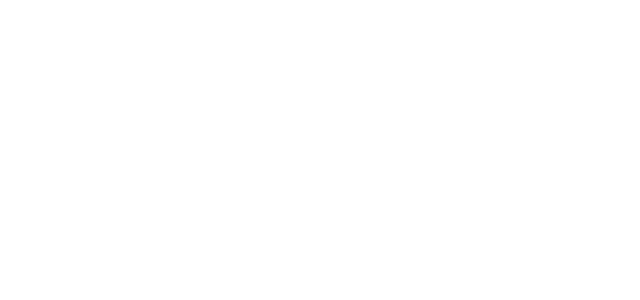
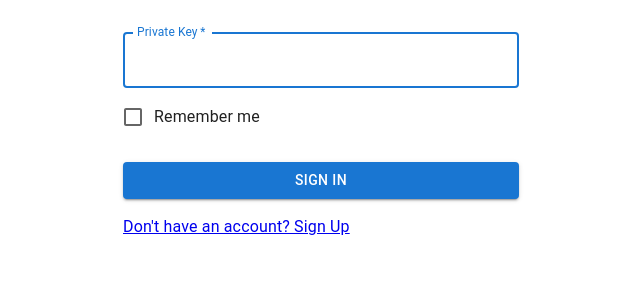
Before and after one commit to mikemena/nostrcli, a React (Create React App) app: page /SignIn in a window 1280 px wide. Before the commit this address had no page. Shown: the top 300 px of the page, without its empty margins (319-959 px from the left). Built offline with nearby package versions, Linux system fonts and the light colour scheme.

Commit message:
fixed routes

```diff
--- a/src/App.js
+++ b/src/App.js
@@ -1,19 +1,18 @@
 import './App.css';
-import { BrowserRouter, Routes, Route } from 'react-router-dom';
+import { BrowserRouter as Router, Routes, Route } from 'react-router-dom';
 import Home from './pages/home';
 import SignIn from './components/signin';
 import SignUp from './components/signup';
 
 function App() {
   return (
-    <BrowserRouter>
+    <Router>
       <Routes>
-        <Route path='/' element={<Home />}>
-          <Route path='/' element={<SignIn />} />
-          <Route path='/' element={<SignUp />} />
-        </Route>
+        <Route path='/' element={<Home />} />
+        <Route path='SignIn' element={<SignIn />} />
+        <Route path='SignUp' element={<SignUp />} />
       </Routes>
-    </BrowserRouter>
+    </Router>
   );
 }
 
--- a/src/components/signin.js
+++ b/src/components/signin.js
@@ -9,7 +9,7 @@
 import Container from '@mui/material/Container';
 import { createTheme, ThemeProvider } from '@mui/material/styles';
 import { Link } from 'react-router-dom';
-import Signup from './signup';
+import SignUp from './signup';
 
 const theme = createTheme();
 
@@ -65,7 +65,7 @@
               Sign In
             </Button>
             <Grid item>
-              <Link href={Signup} variant='body2'>
+              <Link href={<SignUp />} variant='body4'>
                 {"Don't have an account? Sign Up"}
               </Link>
             </Grid>
--- a/src/components/signup.js
+++ b/src/components/signup.js
@@ -7,7 +7,7 @@
 import Typography from '@mui/material/Typography';
 import Container from '@mui/material/Container';
 import { createTheme, ThemeProvider } from '@mui/material/styles';
-// import { generatePrivateKey, getPublicKey } from 'nostr-tools';
+import { generatePrivateKey } from 'nostr-tools';
 // import { useState } from 'react';
 
 const theme = createTheme();
--- a/src/pages/home.js
+++ b/src/pages/home.js
@@ -1,7 +1,8 @@
 import logo from '../banana.svg';
 import SignIn from '../components/signin';
+import SignUp from '../components/signup';
 
-const Home = ({ onAdd }) => {
+const Home = () => {
   return (
     <div className='App'>
       <div>
@@ -11,6 +12,7 @@
         </header>
       </div>
       <SignIn />
+      <SignUp />
     </div>
   );
 };
```
Also changed, not shown: 1 other file (tests, documents, lock files or other folders).
